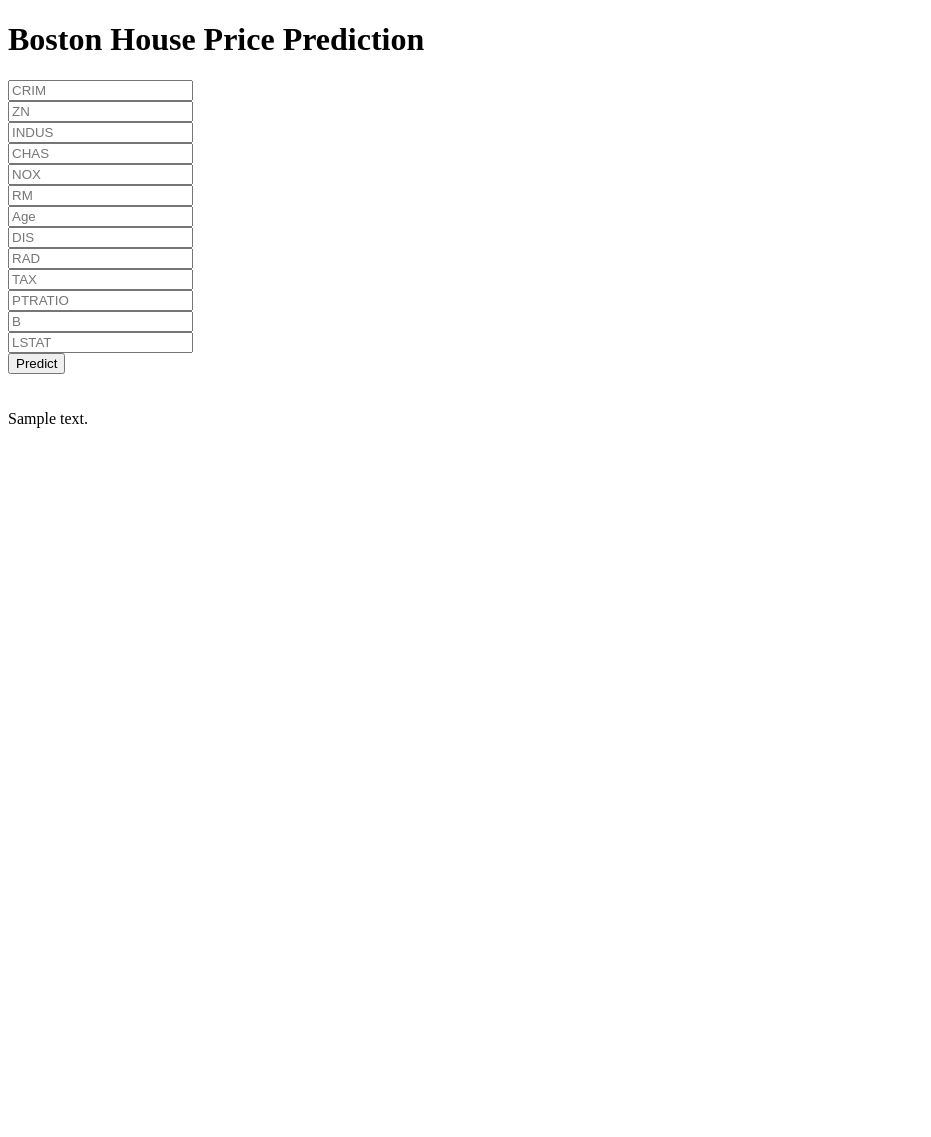
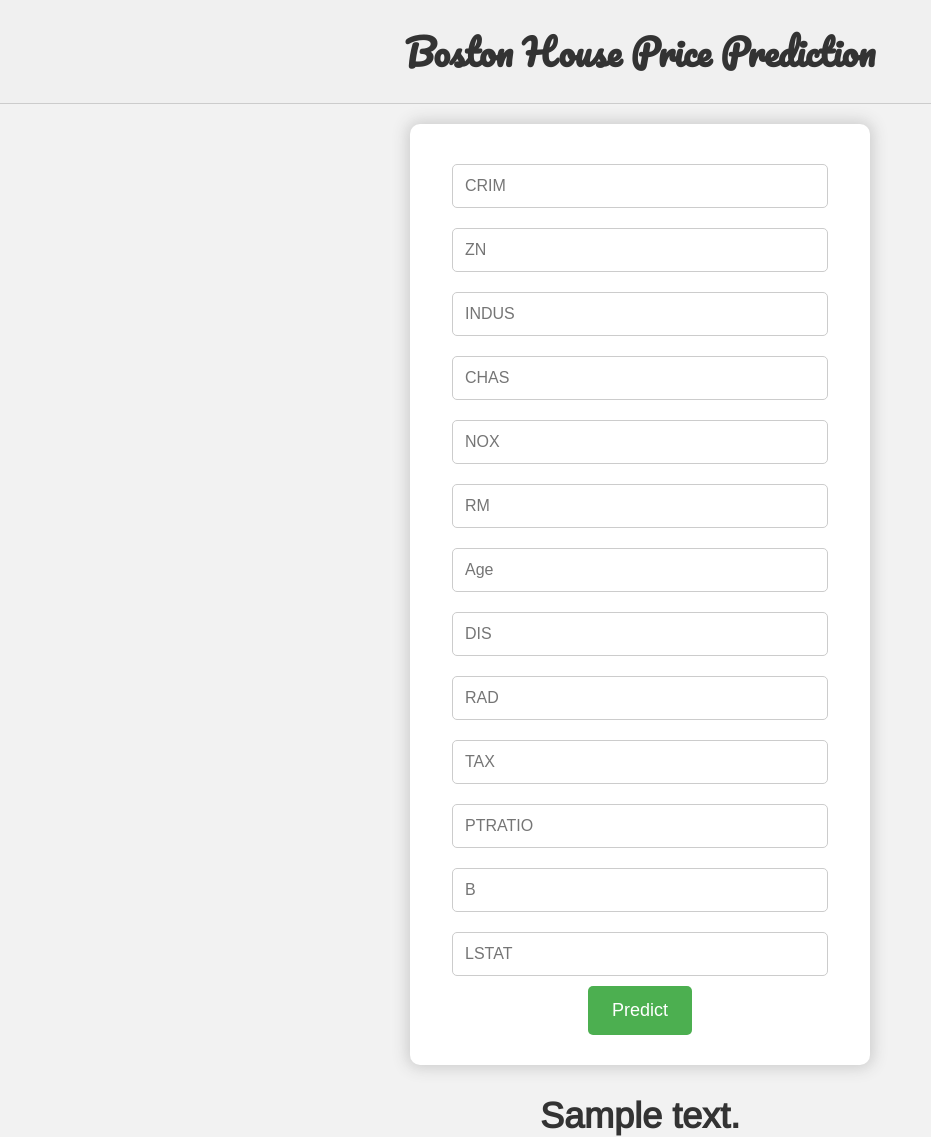
Before and after one commit to RenukaAthole/housepricing, a Flask app: template templates/home.html in a window 1280 px wide. Shown: the whole page, without its empty margins (0-931 px from the left). Before the commit the page ends 428 px from the top, so only its background shows below. Run offline with Flask 3, Linux system fonts and the light colour scheme; the template is opened without the code that fills it: most values are stand-ins (such as "Sample title", 1, 10 or a date in 2020); parts of the project's set-up code (start-up, migrations or seed data) failed here and were passed over.

Commit message:
add all correction

```diff
--- a/templates/home.html
+++ b/templates/home.html
@@ -1,48 +1,99 @@
 <!DOCTYPE html>
-<html >
-
+<html>
 <head>
   <meta charset="UTF-8">
-  <title>ML API</title>
-  <link href='https://fonts.googleapis.com/css?family=Pacifico' rel='stylesheet' type='text/css'>
-<link href='https://fonts.googleapis.com/css?family=Arimo' rel='stylesheet' type='text/css'>
-<link href='https://fonts.googleapis.com/css?family=Hind:300' rel='stylesheet' type='text/css'>
-<link href='https://fonts.googleapis.com/css?family=Open+Sans+Condensed:300' rel='stylesheet' type='text/css'>
+  <title>House Pricing prediction</title>
+  <link href="https://fonts.googleapis.com/css?family=Pacifico" rel="stylesheet">
+  <link href="https://fonts.googleapis.com/css?family=Arimo" rel="stylesheet">
+  <link href="https://fonts.googleapis.com/css?family=Hind:300" rel="stylesheet">
+  <link href="https://fonts.googleapis.com/css?family=Open+Sans+Condensed:300" rel="stylesheet">
+  <style>
+    body {
+      font-family: 'Arimo', sans-serif;
+      background-color: #f2f2f2;
+      margin: 0;
+      padding: 0;
+    }
+    .header {
+      background-color: #f0f0f0;
+      padding: 20px;
+      text-align: center;
+      border-bottom: 1px solid #ccc;
+    }
+    .header h1 {
+      font-family: 'Pacifico', cursive;
+      font-size: 36px;
+      color: #333;
+      margin: 0;
+    }
+    .login {
+      width: 400px;
+      margin: 20px auto;
+      padding: 30px;
+      background: #fff;
+      border-radius: 10px;
+      box-shadow: 0px 0px 15px 3px #ccc;
+      text-align: center;
+    }
+    input[type="text"] {
+      width: calc(100% - 24px);
+      padding: 12px;
+      margin: 10px 0;
+      border: 1px solid #ccc;
+      border-radius: 5px;
+      box-sizing: border-box;
+      font-size: 16px;
+    }
+    button {
+      background-color: #4CAF50;
+      color: white;
+      padding: 14px 24px;
+      border: none;
+      border-radius: 5px;
+      cursor: pointer;
+      font-size: 18px;
+    }
+    button:hover {
+      background-color: #45a049;
+    }
+    .prediction {
+      margin-top: 30px;
+      margin-bottom: 50px
+      font-size: 24px;
+      font-weight: bold;
+      color: #333;
+      text-align: center;
+    }
+  </style>
+</head>
+<body>
+  <div class="header">
+    <h1>Boston House Price Prediction</h1>
+  </div>
 
+  <div class="login">
+    <!-- Main Input For Receiving Query to our ML -->
+    <form id="predictionForm" action="{{ url_for('predict')}}" method="post">
+      <input type="text" name="CRIM" placeholder="CRIM" required><br>
+      <input type="text" name="ZN" placeholder="ZN" required><br>
+      <input type="text" name="INDUS" placeholder="INDUS" required><br>
+      <input type="text" name="CHAS" placeholder="CHAS" required><br>
+      <input type="text" name="NOX" placeholder="NOX" required><br>
+      <input type="text" name="RM" placeholder="RM" required><br>
+      <input type="text" name="Age" placeholder="Age" required><br>
+      <input type="text" name="DIS" placeholder="DIS" required><br>
+      <input type="text" name="RAD" placeholder="RAD" required><br>
+      <input type="text" name="TAX" placeholder="TAX" required><br>
+      <input type="text" name="PTRATIO" placeholder="PTRATIO" required><br>
+      <input type="text" name="B" placeholder="B" required><br>
+      <input type="text" name="LSTAT" placeholder="LSTAT" required><br>
 
-</head>
+      <button type="submit">Predict</button>
+    </form>
+  </div>
 
-<body>
- <div class="login">
-	<h1>Boston House Price Prediction</h1>
-
-     <!-- Main Input For Receiving Query to our ML -->
-    <form action="{{ url_for('predict')}}"method="post">
-      <input type="text" name="CRIM" placeholder="CRIM" required="required" /><br>
-    	<input type="text" name="ZN" placeholder="ZN" required="required" /><br>
-        <input type="text" name="INDUS" placeholder="INDUS" required="required" /><br>
-        <input type="text" name="CHAS" placeholder="CHAS" required="required" /><br>
-        <input type="text" name="NOX" placeholder="NOX" required="required" /><br>
-        <input type="text" name="RM" placeholder="RM" required="required" /><br>
-        <input type="text" name="Age" placeholder="Age" required="required" /><br>
-        <input type="text" name="DIS" placeholder="DIS" required="required" /><br>
-        <input type="text" name="RAD" placeholder="RAD" required="required" /><br>
-        <input type="text" name="TAX" placeholder="TAX" required="required" /><br>
-        <input type="text" name="PTRATIO" placeholder="PTRATIO" required="required" /><br>
-        <input type="text" name="B" placeholder="B" required="required" /><br>
-        <input type="text" name="LSTAT" placeholder="LSTAT" required="required" /><br>
-
-
-
-        <button type="submit" class="btn btn-primary btn-block btn-large">Predict</button>
-    </form>
-
-   <br>
-   <br>
-
-
- </div>
- {{prediction_text}}
-
+  <div class="prediction">
+    <span style="font-size: 36px; font-weight: bold;">{{prediction_text}}</span>
+  </div>
 </body>
 </html>
```
